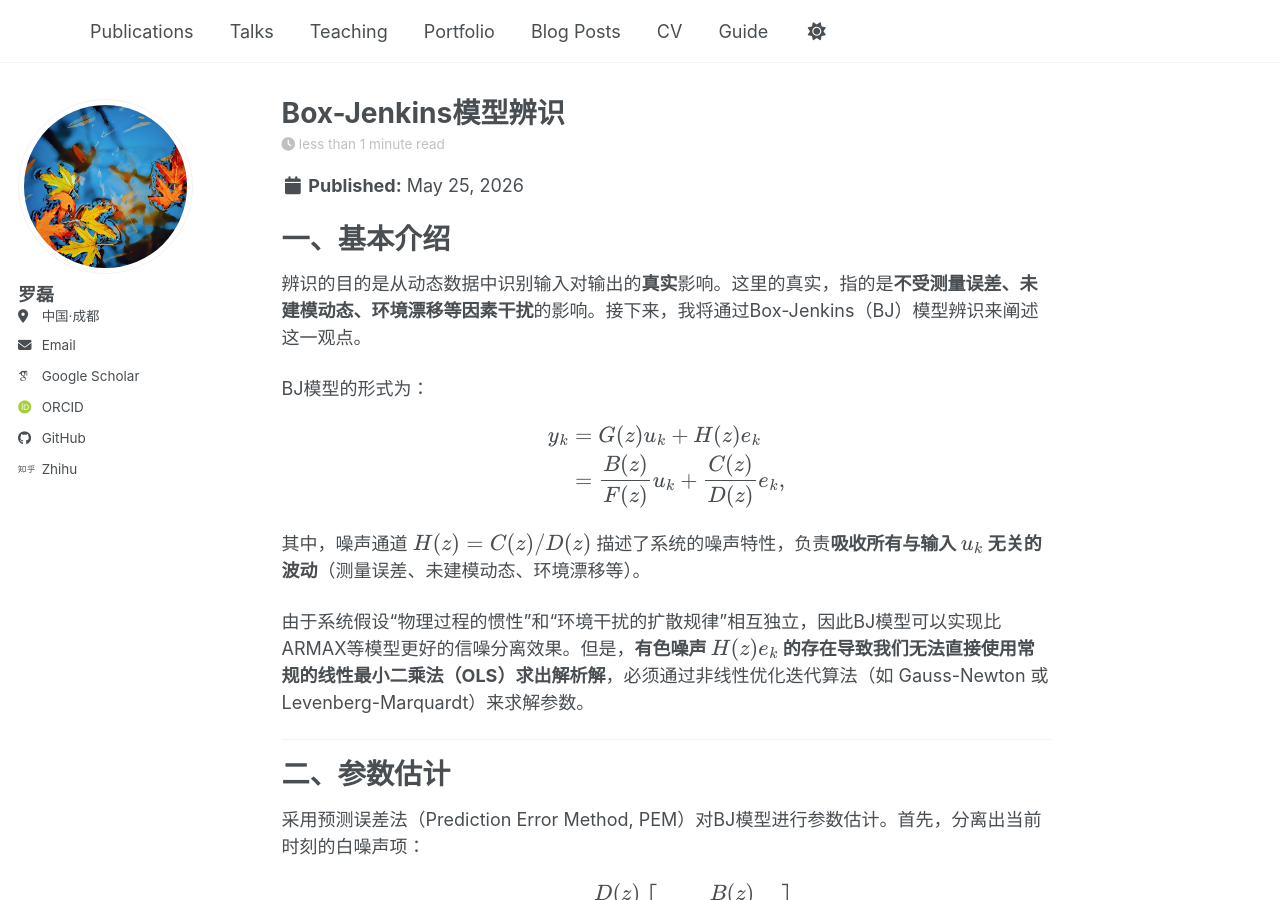
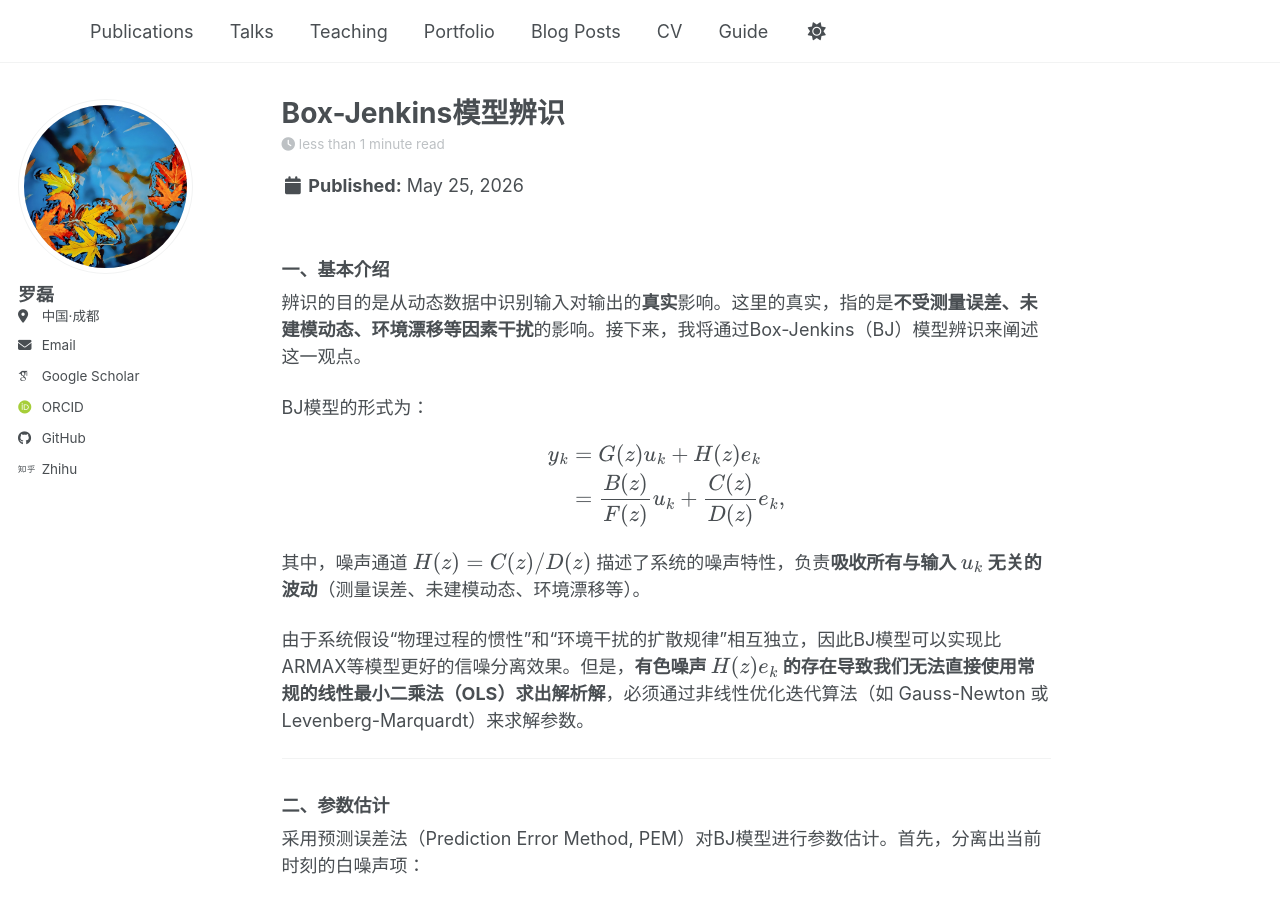
Before and after one commit to Ulti-Dreisteine/academicpages, a Jekyll site: the page built from _posts/2026-05-25-Box-Jenkins模型辨识.md, in a window 1280 px wide and 900 px high. Built offline with Jekyll 4.4.1, drawn with Linux system fonts in a browser that asks for light colours; some web fonts are replaced; a script bundle is joined from its source files by our own code; library files that are not in the unit come from our copies.

Commit message:
更新标题大小

```diff
--- a/_posts/2026-05-25-Box-Jenkins模型辨识.md
+++ b/_posts/2026-05-25-Box-Jenkins模型辨识.md
@@ -5,7 +5,7 @@ mathjax: true
 ---
 
 
-# **一、基本介绍**
+### **一、基本介绍**
 
 辨识的目的是从动态数据中识别输入对输出的**真实**影响。这里的真实，指的是**不受测量误差、未建模动态、环境漂移等因素干扰**的影响。接下来，我将通过Box-Jenkins（BJ）模型辨识来阐述这一观点。
 
@@ -23,7 +23,7 @@ $$
 由于系统假设“物理过程的惯性”和“环境干扰的扩散规律”相互独立，因此BJ模型可以实现比ARMAX等模型更好的信噪分离效果。但是，**有色噪声 $H(z)e_k$ 的存在导致我们无法直接使用常规的线性最小二乘法（OLS）求出解析解**，必须通过非线性优化迭代算法（如 Gauss-Newton 或 Levenberg-Marquardt）来求解参数。
 
 ---
-# **二、参数估计**
+### **二、参数估计**
 
 采用预测误差法（Prediction Error Method, PEM）对BJ模型进行参数估计。首先，分离出当前时刻的白噪声项：
 
```
